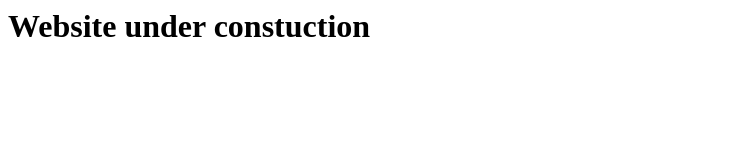
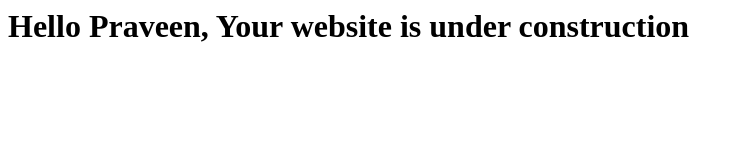
Before and after one commit to gourishmajjagi/alignpanelprocessing, a plain HTML site: page index.html in a window 1280 px wide. Shown: the whole page, without its empty margins (0-744 px from the left). Drawn offline with Linux system fonts and the light colour scheme.

Commit message:
Update index.html

```diff
--- a/index.html
+++ b/index.html
@@ -1 +1 @@
-<h1>Website under constuction</h1>
+<h1>Hello Praveen, Your website is under construction</h1>
```
